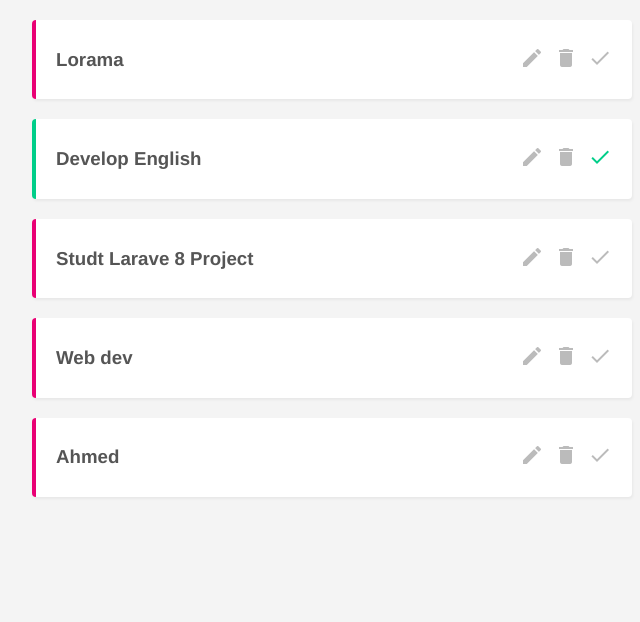
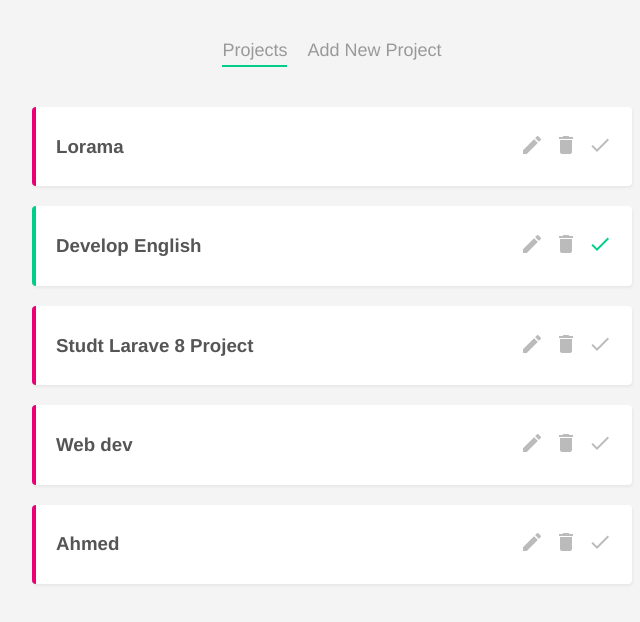
Before and after one commit to AhmedRabea0302/Project-Planner, a Vue app: page / in a window 1280 px wide. Shown: the top 622 px of the page, without its empty margins (308-948 px from the left). Built offline with nearby package versions, Linux system fonts and the light colour scheme; data requests are answered from the project's data file.

Commit message:
Creating the navbar component

```diff
--- a/src/App.vue
+++ b/src/App.vue
@@ -1,7 +1,18 @@
 <template>
-
+  <Navbar />
   <router-view/>
 </template>
+
+<script>
+import Navbar from "./components/Navbar.vue"
+
+export default {
+
+  components: {
+    Navbar
+  }
+}
+</script>
 
 <style>
 
--- /dev/null
+++ b/src/components/Navbar.vue
@@ -0,0 +1,32 @@
+<template>
+  <nav class="main-nav">
+      <router-link :to="{name: 'Home'}">Projects</router-link>
+      <router-link :to="{name: 'AddProject'}">Add New Project</router-link>
+  </nav>
+</template>
+
+<script>
+export default {
+
+}
+</script>
+
+<style>
+    .main-nav {
+        text-align: center;
+        margin: 40px auto;
+    }
+
+    .main-nav a {
+        display: inline-block;
+        text-decoration: none;
+        margin: 0 10px;
+        color: #999;
+        font-size: 18px;
+    }
+
+    a.router-link-active {
+        border-bottom: 2px solid #00ce89;
+        padding-bottom: 4px;
+    }
+</style>
```
